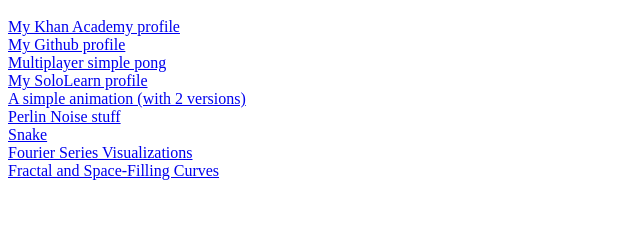
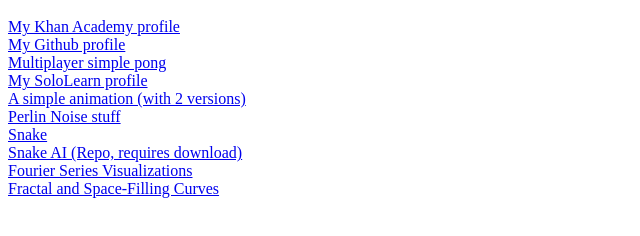
Before and after one commit to Zokalyx/website, a plain HTML site: page index.html in a window 1280 px wide. Shown: the part 48-284 px from the top of the page, without its empty margins (0-640 px from the left). Drawn offline with Linux system fonts and the light colour scheme.

Commit message:
Update index.html

```diff
--- a/index.html
+++ b/index.html
@@ -33,6 +33,10 @@
       Snake
     </a>
     <br>
+    <a href="https://github.com/Zokalyx/SnakeAI" target=_blank>
+      Snake AI (Repo, requires download)
+    </a>
+    <br>
     <a href="https://zokalyx.github.io/Fourier-Series/" target=_blank>
       Fourier Series Visualizations
     </a>
```
